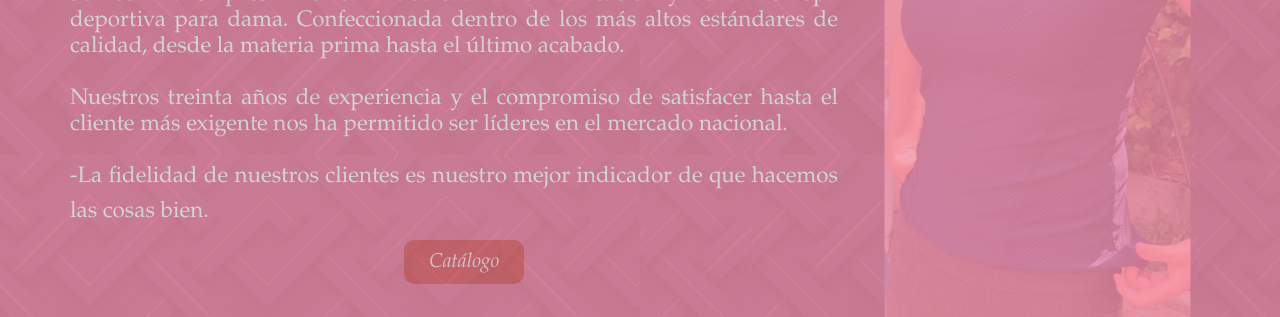
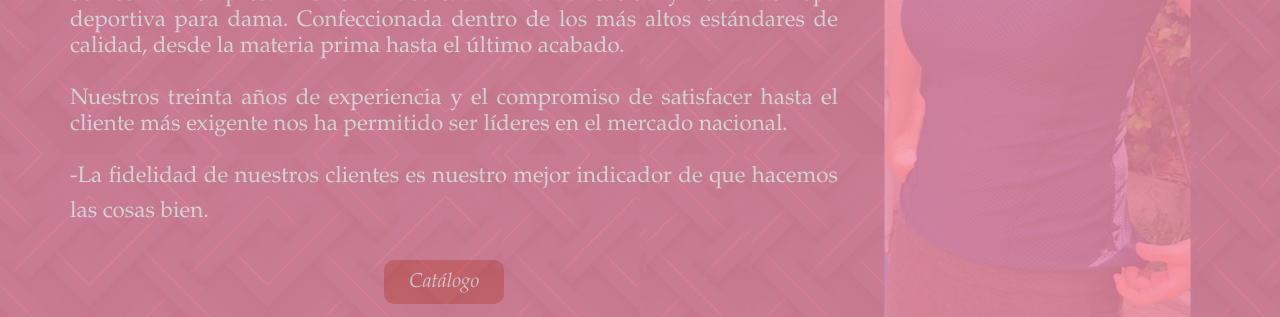
Before and after one commit to casarsport/catalogo, a plain HTML site: page index.html in a window 1280 px wide. Shown: the part 481-798 px from the top of the page. Drawn offline with Linux system fonts and the light colour scheme.

Commit message:
Add files via upload

```diff
--- a/css/index_css_2.css
+++ b/css/index_css_2.css
@@ -68,8 +68,8 @@ header img{
 button{
 	width: 120px;
 	position: relative;
-	top: 50px;
-	left: 190px;
+	top: 70px;
+	left: 170px;
 
 	background: #E66A6A;
 	color: white;
```
